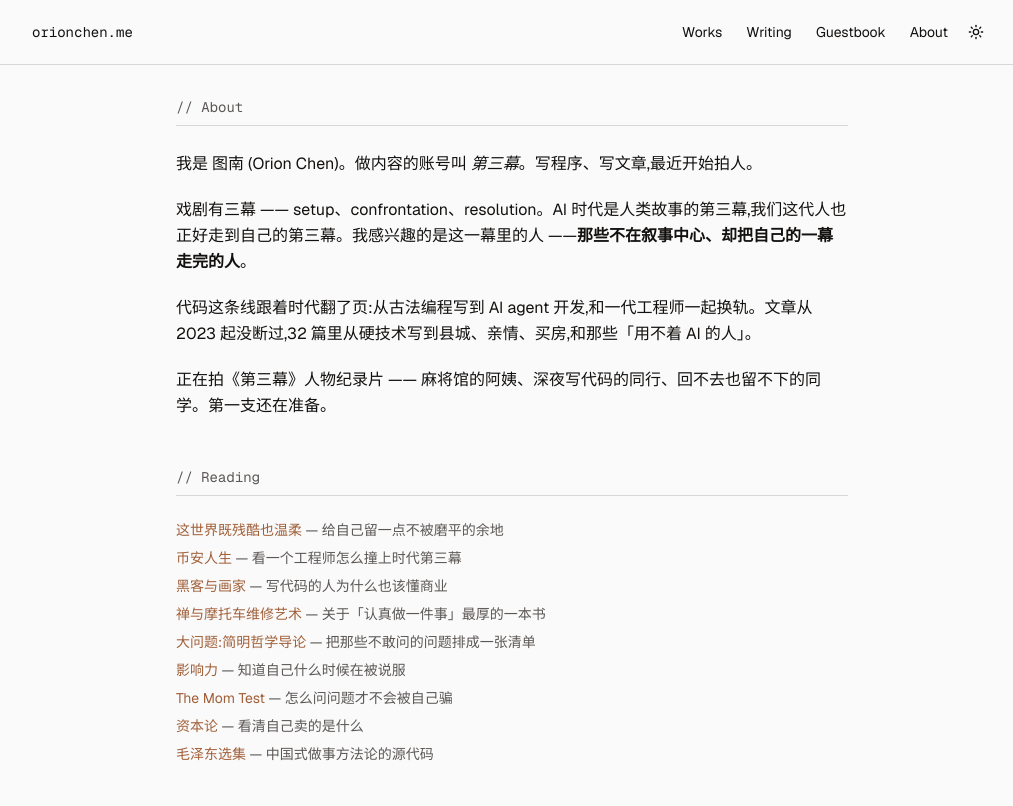
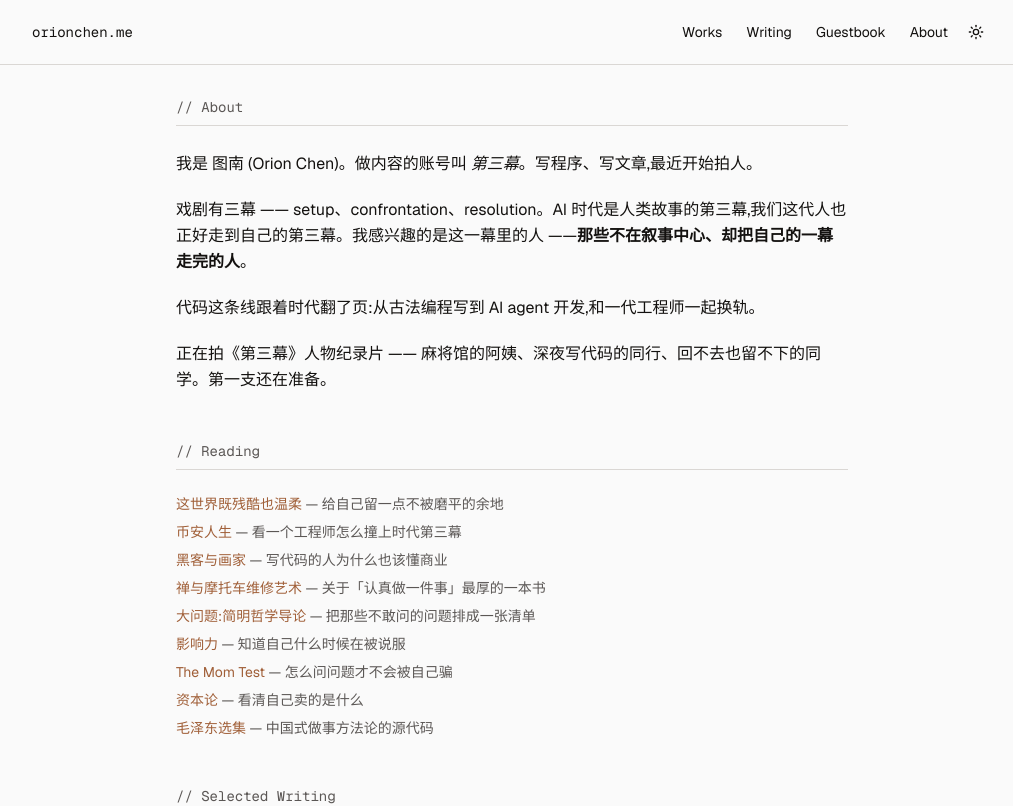
Before and after one commit to huccct/orionchen.me, a Next.js app: page /about in a window 1280 px wide. Shown: the top 806 px of the page, without its empty margins (128-1141 px from the left). Built offline with nearby package versions, Linux system fonts and the light colour scheme.

Commit message:
chore(about): drop blog stats from intro

```diff
--- a/src/app/about/page.tsx
+++ b/src/app/about/page.tsx
@@ -20,7 +20,7 @@ export default function AboutPage() {
           </p>
           <p>
             代码这条线跟着时代翻了页:从古法编程写到 AI
-            agent 开发,和一代工程师一起换轨。文章从 2023 起没断过,32 篇里从硬技术写到县城、亲情、买房,和那些「用不着 AI 的人」。
+            agent 开发,和一代工程师一起换轨。
           </p>
           <p>
             正在拍《第三幕》人物纪录片 ——
```
